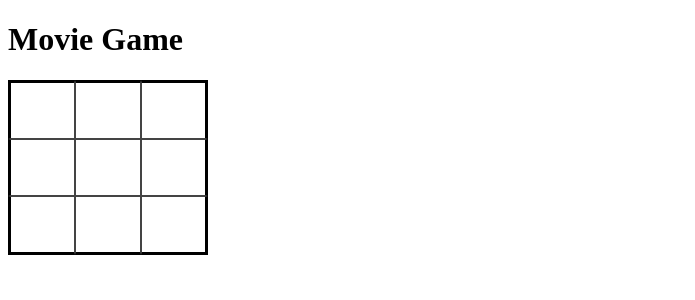
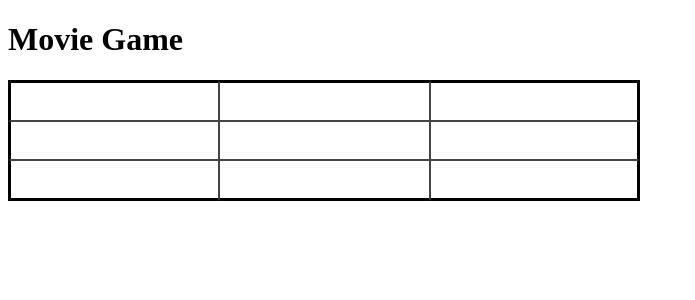
Before and after one commit to JacobThwaites/movie-game, a React (Create React App) app in the folder frontend/: page / in a window 1280 px wide. Shown: the top 300 px of the page, without its empty margins (0-695 px from the left). Built offline with nearby package versions, Linux system fonts and the light colour scheme.

Commit message:
allow strings for input

```diff
--- a/frontend/src/App.tsx
+++ b/frontend/src/App.tsx
@@ -9,9 +9,9 @@ function App() {
   const [invalidCoordinates, setInvalidCoordinates] = useState<Set<string>>(new Set())
 
 
-  function setSquareValue(num: number, row: number, col: number): void {
+  function setSquareValue(answer: any, row: number, col: number): void {
     const newRows = [...rows];
-    newRows[row][col] = num;
+    newRows[row][col] = answer;
     setRows(newRows);
   };
 
--- a/frontend/src/Grid.tsx
+++ b/frontend/src/Grid.tsx
@@ -27,7 +27,7 @@ export default function GameGrid(props: GameGridProps) {
           <Row
             key={index}
             rowIndex={index}
-            numbers={row}
+            answers={row}
             setSquareValue={props.setSquareValue}
             handleArrowKey={handleArrowKey}
             rowStartingPosition={props.startingPosition[index]}
--- a/frontend/src/Row.css
+++ b/frontend/src/Row.css
@@ -1,3 +1,3 @@
 .row {
-    width: 600px;
+    width: 700px;
 }
--- a/frontend/src/Row.tsx
+++ b/frontend/src/Row.tsx
@@ -6,7 +6,7 @@ import './Row.css';
 
 interface RowProps {
   rowIndex: number,
-  numbers: Array<any>,
+  answers: Array<any>,
   setSquareValue: Function,
   handleArrowKey: Function,
   rowStartingPosition: Array<any>,
@@ -27,7 +27,7 @@ export default function Row(props: RowProps) {
 
   return (
     <div className='row'>
-      {props.numbers.map((num: number, column: number) => {
+      {props.answers.map((answer: string, column: number) => {
         const isSet = props.rowStartingPosition[column] !== null;
         const isActiveSquare = areCoordinatesEqual([props.rowIndex, column], props.activeSquare);
         const isInvalid = props.invalidCoordinates.has(`${props.rowIndex}${column}`);
@@ -38,7 +38,7 @@ export default function Row(props: RowProps) {
             isActiveSquare={isActiveSquare}
             key={column}
             column={column}
-            value={num}
+            value={answer}
             setSquareValue={setSquareValue}
             handleArrowKey={props.handleArrowKey}
             setActiveSquare={() => setActiveSquare(column)}
--- a/frontend/src/Square.css
+++ b/frontend/src/Square.css
@@ -3,11 +3,11 @@
   padding: 0;
   border-collapse: collapse;
   box-sizing: border-box;
-  font-size: 3em;
+  font-size: 2em;
   font-family: Helvetica;
   text-align: center;
-  width: 11.11%;
-  height: 11.201%;
+  width: 30.11%;
+  height: 30.201%;
   border: 1px solid #444;
   caret-color: transparent;
 }
--- a/frontend/src/Square.tsx
+++ b/frontend/src/Square.tsx
@@ -25,21 +25,8 @@ export default function Square(props: SquareProps) {
     }
   }, [props.isActiveSquare]);
 
-  function handleKeyDown(event: any) {
-    if (isArrowKeyPress(event.keyCode)) {
-      props.handleArrowKey(event.keyCode);
-      return;
-    }
-
-    if (isBackspacePress(event.keyCode)) {
-      props.setSquareValue(null, props.column);
-      return;
-    }
-
-    if (isNumberKeyPress(event.keyCode)) {
-      props.setSquareValue(Number(event.key), props.column);
-      return;
-    }
+  function handleChange(val: any) {
+    props.setSquareValue(val, props.column);
   }
 
   return (
@@ -49,11 +36,10 @@ export default function Square(props: SquareProps) {
         className={props.className}
         type="text"
         value={props.value ? props.value : ''}
-        maxLength={1}
+        // maxLength={1}
         ref={ref}
-        // onChange handled by onKeydown
-        onChange={() => {}}
-        onKeyDown={handleKeyDown}
+        onChange={e => handleChange(e.target.value)}
+        // onKeyDown={handleKeyDown(val)}
         onClick={props.setActiveSquare}
       />
     </>
```
